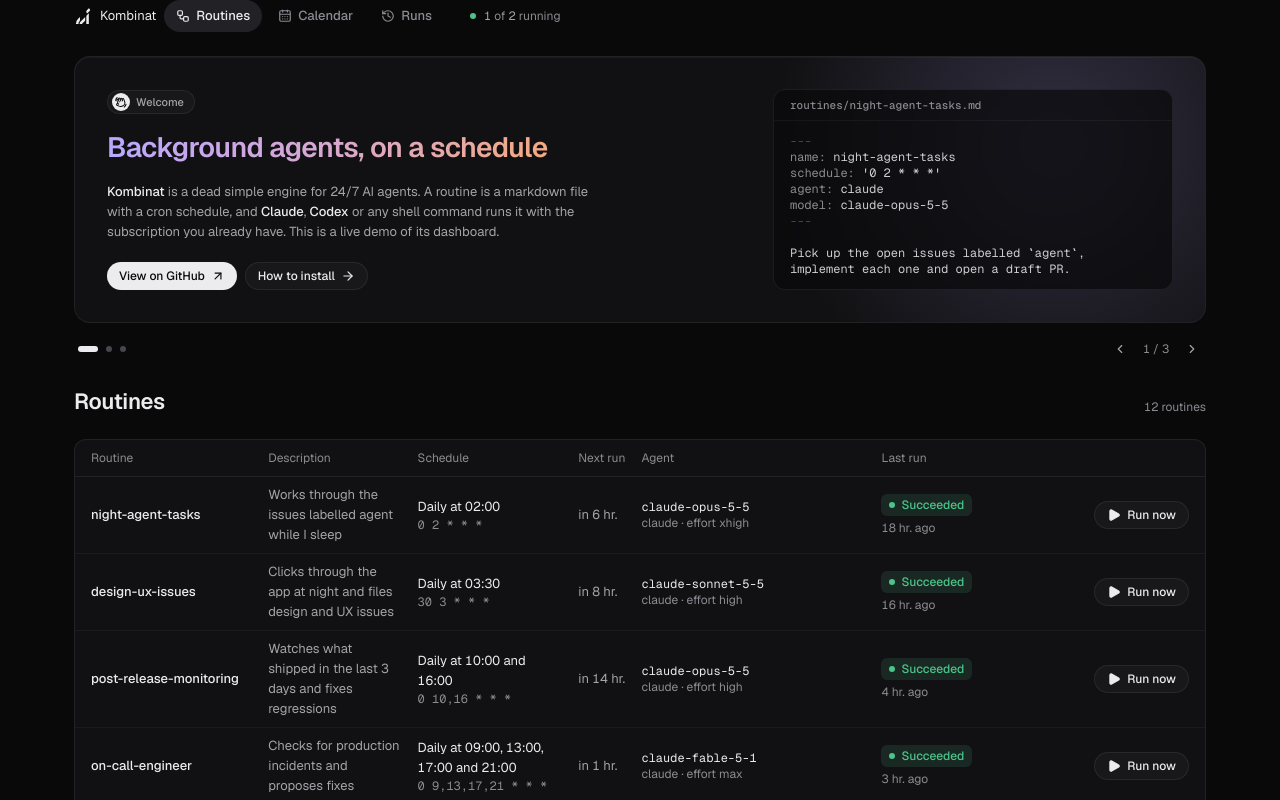
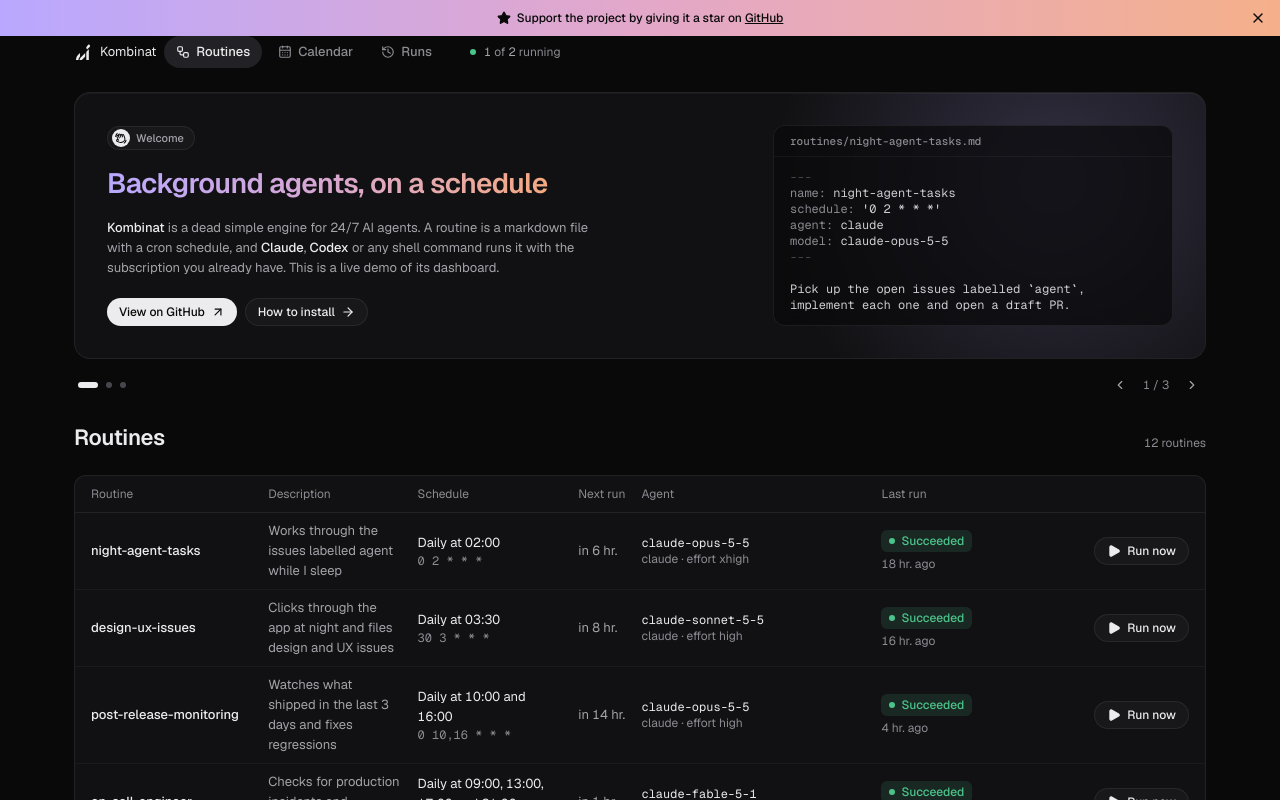
Before and after one commit to Danilqa/kombinat, a React (Vite) app in the folder packages/website/: page / in a window 1280 px wide. Shown: the top 800 px of the page. Built offline with nearby package versions, Linux system fonts and the light colour scheme.

Commit message:
Ask for a GitHub star in a closable bar and add a copyright footer to the website

```diff
--- a/packages/web-app/package.json
+++ b/packages/web-app/package.json
@@ -6,6 +6,7 @@
   "exports": {
     "./app": "./src/app.tsx",
     "./constants/path": "./src/constants/path.ts",
+    "./hooks/use-stored-boolean": "./src/hooks/use-stored-boolean.ts",
     "./index.css": "./src/index.css"
   },
   "scripts": {
--- a/packages/web-app/src/app.tsx
+++ b/packages/web-app/src/app.tsx
@@ -7,16 +7,20 @@ import { useFocusMainOnNavigate } from '@web-app/hooks/use-focus-main-on-navigat
 const MAIN_ID = 'main';
 
 interface AppLayoutProps {
+  announcement: ReactNode;
   banner: ReactNode;
+  footer: ReactNode;
 }
 
-function AppLayout({ banner }: AppLayoutProps) {
+function AppLayout({ announcement, banner, footer }: AppLayoutProps) {
   useFocusMainOnNavigate(MAIN_ID);
   return (
+    <>
       <div className="pb-20">
         <a href={`#${MAIN_ID}`} className="skip-link">
           Skip to content
         </a>
+        {announcement}
         <AppHeader />
         {banner}
         <main
@@ -27,17 +31,21 @@ function AppLayout({ banner }: AppLayoutProps) {
           <AppRoutes />
         </main>
       </div>
+      {footer}
+    </>
   );
 }
 
 interface AppProps {
+  announcement?: ReactNode;
   banner?: ReactNode;
+  footer?: ReactNode;
 }
 
-export function App({ banner }: AppProps) {
+export function App({ announcement, banner, footer }: AppProps) {
   return (
     <AppProviders>
-      <AppLayout banner={banner} />
+      <AppLayout announcement={announcement} banner={banner} footer={footer} />
     </AppProviders>
   );
 }
--- /dev/null
+++ b/packages/website/src/constants.ts
@@ -0,0 +1,2 @@
+export const REPO_URL = 'https://github.com/Danilqa/kombinat';
+export const NPM_URL = 'https://www.npmjs.com/package/@danilqa/kombinat';
--- /dev/null
+++ b/packages/website/src/layout/site-footer.tsx
@@ -0,0 +1,9 @@
+export function SiteFooter() {
+  return (
+    <footer className="mx-auto max-w-[1180px] px-4 pb-8 sm:px-6">
+      <p className="border-t border-line-faint pt-6 text-body-sm text-fg-muted">
+        © {new Date().getFullYear()} Daniil Sitdikov
+      </p>
+    </footer>
+  );
+}
--- /dev/null
+++ b/packages/website/src/layout/star-bar.tsx
@@ -0,0 +1,36 @@
+import { Star, X } from 'lucide-react';
+import { useStoredBoolean } from 'web-app/hooks/use-stored-boolean';
+import { REPO_URL } from '../constants';
+
+const CLOSED_KEY = 'kombinat-website:star-bar-closed';
+
+// The close button sits beside the link, not inside it, so the whole bar can be one link.
+export function StarBar() {
+  const [isClosed, setIsClosed] = useStoredBoolean(CLOSED_KEY, false);
+  if (isClosed) return null;
+  return (
+    <div className="relative bg-linear-to-r from-[#b9a8ff] via-[#e3a7c9] to-[#f5b08a] text-page">
+      <a
+        href={REPO_URL}
+        target="_blank"
+        rel="noreferrer"
+        className="flex min-h-9 items-center justify-center gap-1.5 px-11 py-2 text-center text-body-sm font-medium transition-[filter] hover:brightness-110"
+      >
+        <Star aria-hidden="true" className="size-3.5 shrink-0 fill-current" />
+        <span>
+          <span className="max-sm:hidden">Support the project by giving it a star on </span>
+          <span className="sm:hidden">Give it a star on </span>
+          <span className="underline">GitHub</span>
+        </span>
+      </a>
+      <button
+        type="button"
+        aria-label="Close"
+        onClick={() => setIsClosed(true)}
+        className="absolute top-1/2 right-2 flex size-7 -translate-y-1/2 cursor-pointer items-center justify-center rounded-full transition-colors hover:bg-page/10"
+      >
+        <X aria-hidden="true" className="size-4" />
+      </button>
+    </div>
+  );
+}
--- a/packages/website/src/main.tsx
+++ b/packages/website/src/main.tsx
@@ -2,6 +2,8 @@ import { StrictMode } from 'react';
 import { createRoot } from 'react-dom/client';
 import { App } from 'web-app/app';
 import { installDemoApi } from './demo-api/install';
+import { SiteFooter } from './layout/site-footer';
+import { StarBar } from './layout/star-bar';
 import { WelcomeBanner } from './welcome/welcome-banner';
 import './index.css';
 
@@ -12,6 +14,6 @@ if (!rootElement) throw new Error('Missing #root element');
 
 createRoot(rootElement).render(
   <StrictMode>
-    <App banner={<WelcomeBanner />} />
+    <App announcement={<StarBar />} banner={<WelcomeBanner />} footer={<SiteFooter />} />
   </StrictMode>,
 );
--- a/packages/website/src/welcome/welcome-banner.tsx
+++ b/packages/website/src/welcome/welcome-banner.tsx
@@ -15,13 +15,11 @@ import { Link, useLocation } from 'react-router';
 import { Button } from 'design-system/components';
 import { cn } from 'design-system/utils';
 import { CALENDAR_PATH, ROUTINES_PATH, RUNS_PATH, getRoutinePath } from 'web-app/constants/path';
+import { NPM_URL, REPO_URL } from '../constants';
 import { demoRoutines } from '../demo-api/routines';
 import { CodePanel } from './code-panel';
 import { WelcomeCard } from './welcome-card';
 import { SandBucket, WavingHand } from './welcome-icons';
-
-const REPO_URL = 'https://github.com/Danilqa/kombinat';
-const NPM_URL = 'https://www.npmjs.com/package/@danilqa/kombinat';
 
 interface Slide {
   label: string;
```
Also changed, not shown: 1 other file (tests, documents, lock files or other folders). Lines whose indentation alone changed are shown as unchanged.
